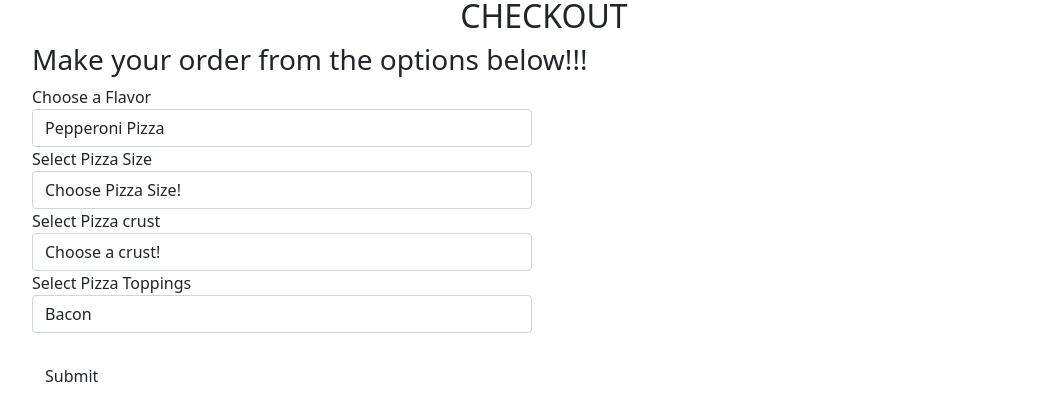
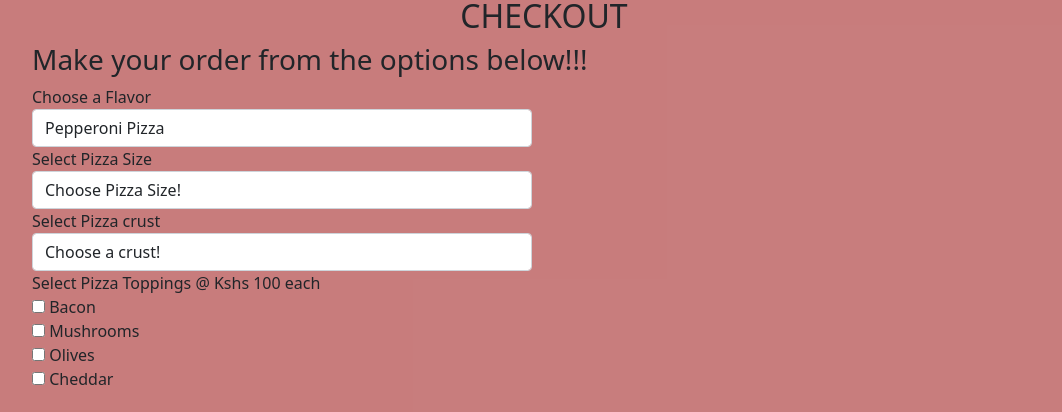
Before and after one commit to osindemike/mypizza, a plain HTML site: page index.html in a window 1280 px wide. Shown: the part 1500-1912 px from the top of the page, without its empty margins (96-1158 px from the left). Drawn offline with nearby package versions, Linux system fonts and the light colour scheme.

Commit message:
add prices to toppings and crust

```diff
--- a/css/styles.css
+++ b/css/styles.css
@@ -37,4 +37,8 @@
   align-items: center;
   padding-left: 10%;
   padding-right: 10%;
+  background-color: rgba(165, 42, 42, 0.61);
 }
+.menu, .aboutus{
+  background-color: rgba(165, 42, 42, 0.61);
+}
--- a/index.html
+++ b/index.html
@@ -94,19 +94,27 @@
           <label for="select">Select Pizza crust</label>
           <select name="crust" id="crust" class="form-control">
             <option selected value="0">Choose a crust!</option>
-            <option value="Crispy">Crispy</option>
-            <option value="Stuffed">Stuffed</option>
-            <option value="Gluten-free">Gluten-free</option>
+            <option value="Crispy">Crispy.....Kshs. 100</option>
+            <option value="Stuffed">Stuffed.....Kshs. 100</option>
+            <option value="Gluten-free">Gluten-free.....Kshs. 100</option>
           </select>
-          <label for="select">Select Pizza Toppings</label>
-          <select name="toppings" id="toppings" class="form-control">
-            <option value="bacon">Bacon</option>
-            <option value="pineapple">Pineapple</option>
-            <option value="sausage">Sausage</option>
-            <option value="carmelized onions">Carmelized onions</option>
-            <option value="olives">Olives</option>
-            <option value="Mushrooms">Mushrooms</option>
-          </select>
+          <label for="toppings">Select Pizza Toppings @ Kshs 100 each</label>
+          <div class="custom-control custom-checkbox custom-control-inline">
+            <input type="checkbox" class="custom-control-input" id="Bacon" name="Bacon" value="Bacon">
+            <label for="Bacon" class="custom-control-label">Bacon</label>
+          </div>
+          <div class="custom-control custom-checkbox custom-control-inline">
+            <input type="checkbox" class="custom-control-input" id="Mushrooms" name="Mushrooms" value="Mushrooms">
+            <label for="Mushrooms" class="custom-control-label">Mushrooms</label>
+          </div>
+          <div class="custom-control custom-checkbox custom-control-inline">
+            <input type="checkbox" class="custom-control-input" id="Olives" name="Olives" value="Olives">
+            <label for="Olives" class="custom-control-label">Olives</label>
+          </div>
+          <div class="custom-control custom-checkbox custom-control-inline">
+            <input type="checkbox" class="custom-control-input" id="Cheddar" name="Cheddar" value="Cheddar">
+            <label for="Cheddar" class="custom-control-label">Cheddar</label>
+          </div>
           <br>
           <button type="submit" class="btn btn-orange Submit">Submit</button>
 
--- a/js/scripts.js
+++ b/js/scripts.js
@@ -63,3 +63,4 @@ $(document).ready(function(){
     $("#slide8").hide();
   });
 });
+// submit
```
